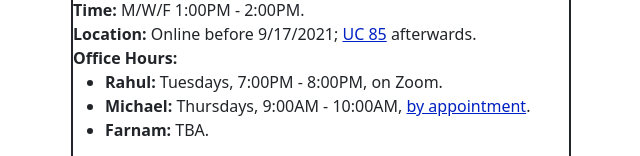
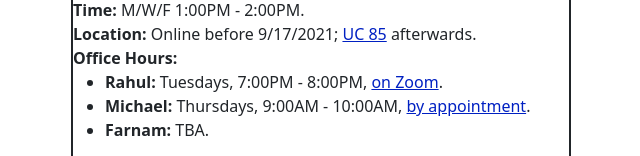
Before and after one commit to CSC2541HF-2021/CSC2541HF-2021.github.io, a Next.js app: page / in a window 1280 px wide. Shown: the part 458-614 px from the top of the page, without its empty margins (319-959 px from the left). Built offline with nearby package versions, Linux system fonts and the light colour scheme; some icons are missing; what @tailwindcss/typography would draw is missing.

Commit message:
Update OH link on homepage

```diff
--- a/components/courseoverview.js
+++ b/components/courseoverview.js
@@ -52,7 +52,7 @@ export default function CourseOverview() {
         <div>
             <b>Office Hours:</b>
             <ul>
-                <li><b>Rahul: </b> Tuesdays, 7:00PM - 8:00PM, on Zoom.</li>
+                <li><b>Rahul: </b> Tuesdays, 7:00PM - 8:00PM, <a href="https://q.utoronto.ca/courses/239200/discussion_topics/1357692" target="_blank">on Zoom</a>.</li>
                 <li><b>Michael: </b> Thursdays, 9:00AM - 10:00AM, <a href="https://calendly.com/michaelcooper/michael-csc2541-oh" target="_blank">by appointment</a>.</li>
                 <li><b>Farnam: </b> TBA.</li>
             </ul>
```
